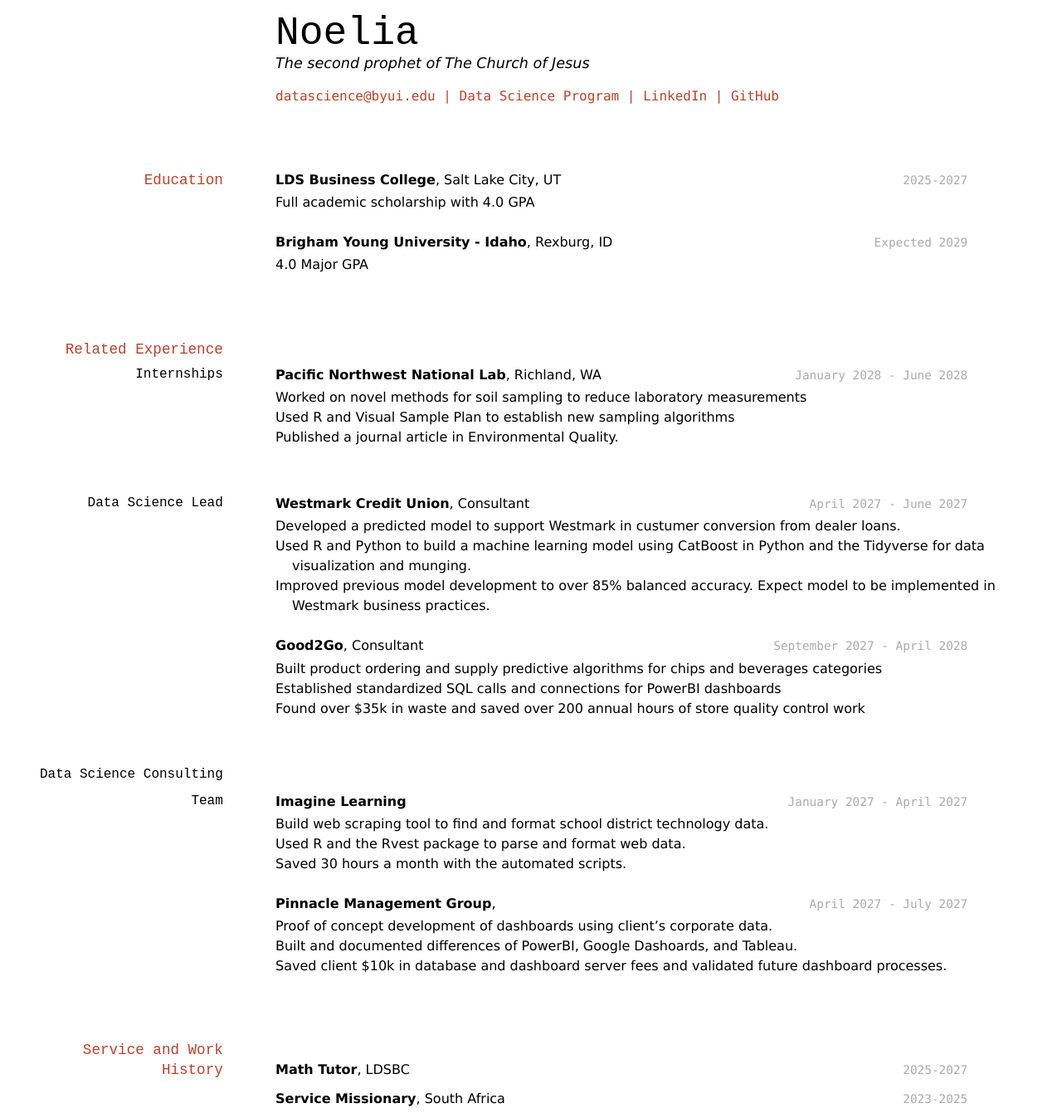
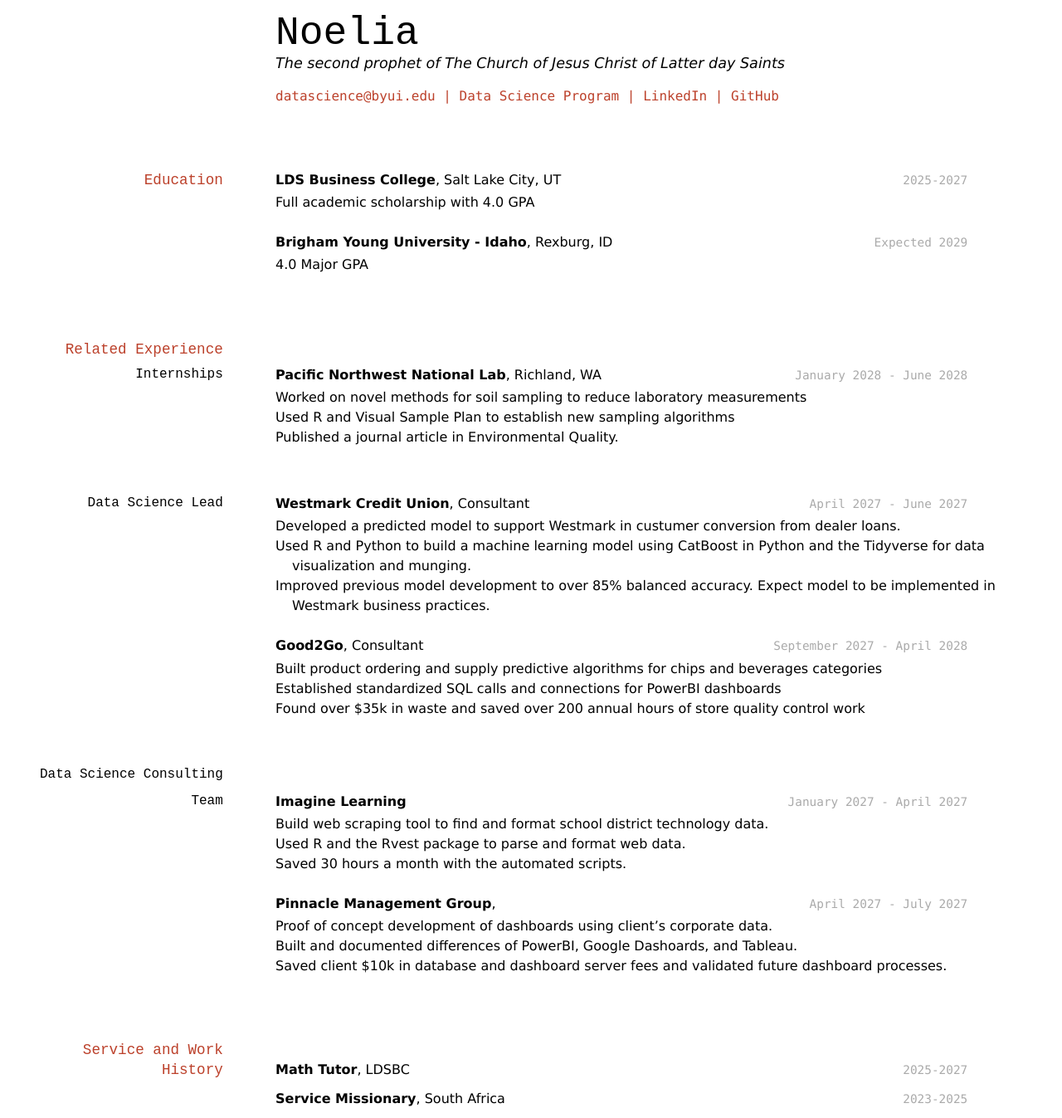
Before and after one commit to byuids-resumes/paz_resume, a Jekyll site: the page built from docs/index.md, in a window 1280 px wide. Shown: the whole page at 83% size. Built offline with Jekyll 4.4.1, drawn with Linux system fonts in a browser that asks for light colours.

Commit message:
changed the church name

```diff
--- a/docs/index.md
+++ b/docs/index.md
@@ -3,7 +3,7 @@ layout: cv
 title: Noelia
 ---
 # Noelia
-The second prophet of The Church of Jesus
+The second prophet of The Church of Jesus Christ of Latter day Saints
 
 <div id="webaddress">
 <a href="datascience@byui.edu">datascience@byui.edu</a>
```
